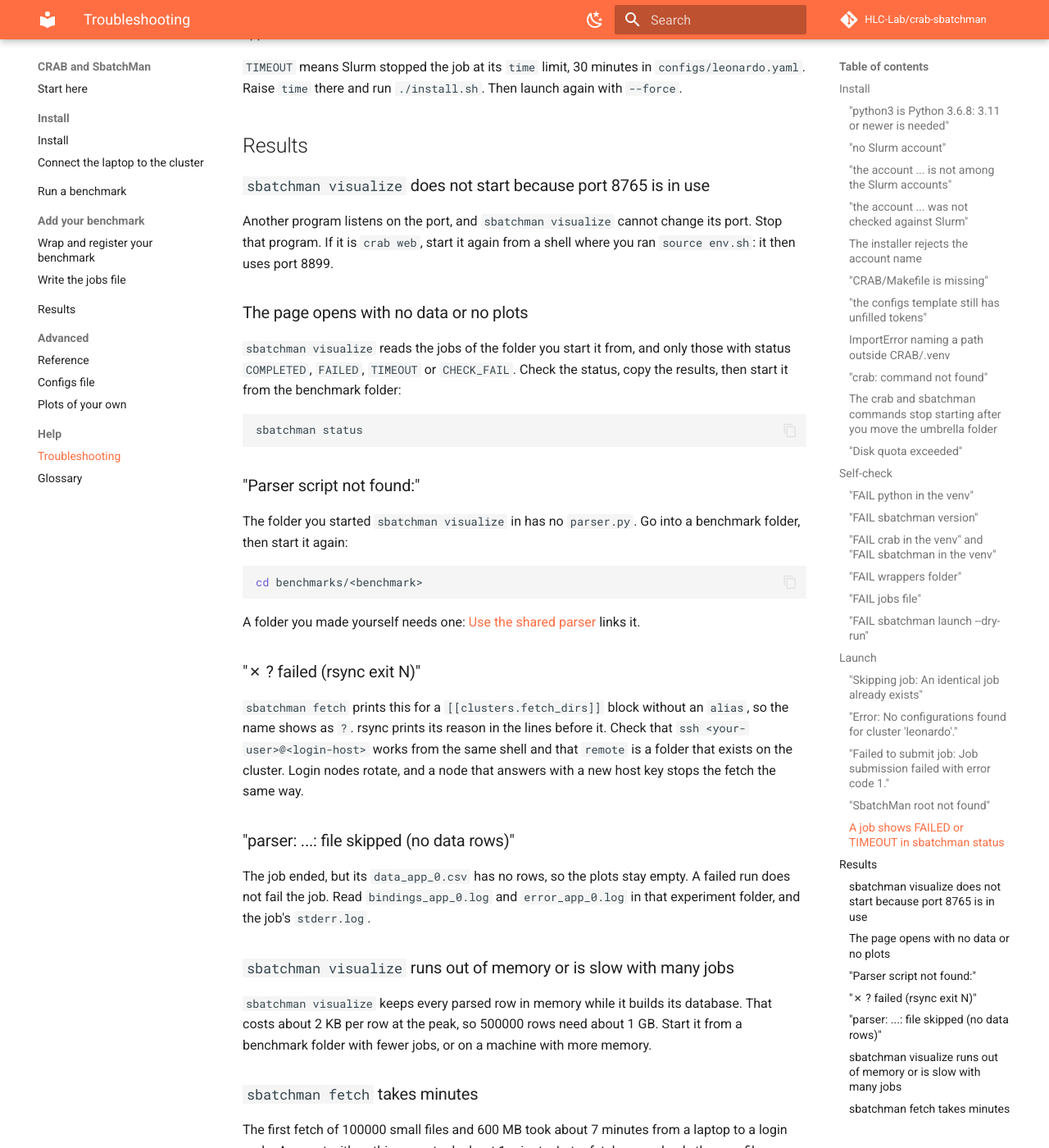
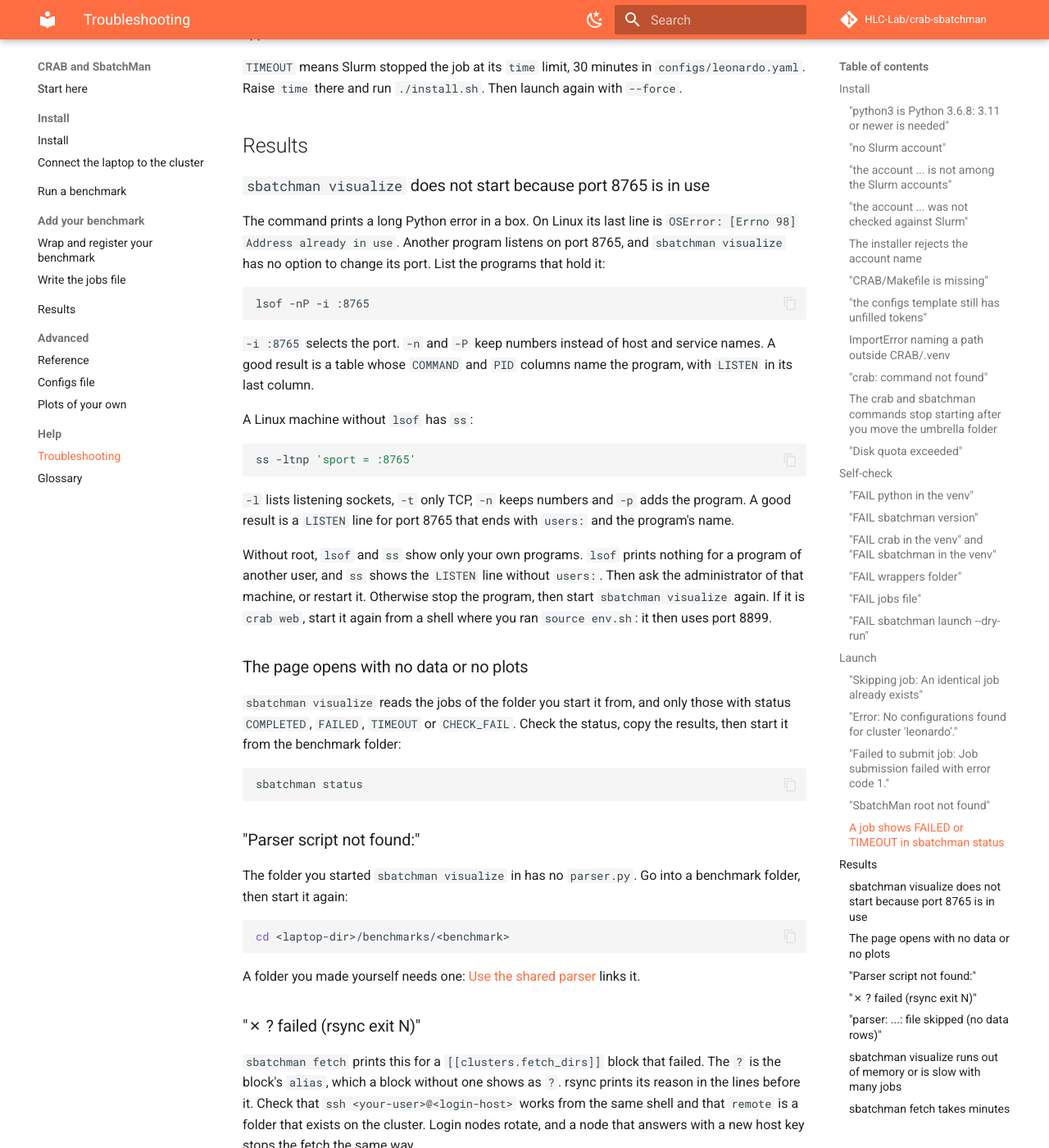
Before and after one commit to HLC-Lab/crab-sbatchman, an MkDocs documentation site: the page built from docs/troubleshooting.md, in a window 1280 px wide and 1400 px high, scrolled down 5570 px. Shown: the whole window at 82% size. Built offline with MkDocs 1.6.1 and Material for MkDocs 9.7.7, drawn with Linux system fonts in a browser that asks for light colours; comment, search, counter and statistics services are not loaded.

Commit message:
docs: answer the blind-run findings on results and the busy plot port

````diff
--- a/docs/troubleshooting.md
+++ b/docs/troubleshooting.md
@@ -239,7 +239,23 @@ Then launch again with `--force`.
 
 ### `sbatchman visualize` does not start because port 8765 is in use
 
-Another program listens on the port, and `sbatchman visualize` cannot change its port. Stop that program. If it is `crab web`, start it again from a shell where you ran `source env.sh`: it then uses port 8899.
+The command prints a long Python error in a box. On Linux its last line is `OSError: [Errno 98] Address already in use`. Another program listens on port 8765, and `sbatchman visualize` has no option to change its port. List the programs that hold it:
+
+```bash
+lsof -nP -i :8765
+```
+
+`-i :8765` selects the port. `-n` and `-P` keep numbers instead of host and service names. A good result is a table whose `COMMAND` and `PID` columns name the program, with `LISTEN` in its last column.
+
+A Linux machine without `lsof` has `ss`:
+
+```bash
+ss -ltnp 'sport = :8765'
+```
+
+`-l` lists listening sockets, `-t` only TCP, `-n` keeps numbers and `-p` adds the program. A good result is a `LISTEN` line for port 8765 that ends with `users:` and the program's name.
+
+Without root, `lsof` and `ss` show only your own programs. `lsof` prints nothing for a program of another user, and `ss` shows the `LISTEN` line without `users:`. Then ask the administrator of that machine, or restart it. Otherwise stop the program, then start `sbatchman visualize` again. If it is `crab web`, start it again from a shell where you ran `source env.sh`: it then uses port 8899.
 
 ### The page opens with no data or no plots
 
@@ -254,14 +270,14 @@ sbatchman status
 The folder you started `sbatchman visualize` in has no `parser.py`. Go into a benchmark folder, then start it again:
 
 ```bash
-cd benchmarks/<benchmark>
+cd <laptop-dir>/benchmarks/<benchmark>
 ```
 
 A folder you made yourself needs one: [Use the shared parser](plots.md#use-the-shared-parser) links it.
 
 ### "✗ ? failed (rsync exit N)"
 
-`sbatchman fetch` prints this for a `[[clusters.fetch_dirs]]` block without an `alias`, so the name shows as `?`. rsync prints its reason in the lines before it. Check that `ssh <your-user>@<login-host>` works from the same shell and that `remote` is a folder that exists on the cluster. Login nodes rotate, and a node that answers with a new host key stops the fetch the same way.
+`sbatchman fetch` prints this for a `[[clusters.fetch_dirs]]` block that failed. The `?` is the block's `alias`, which a block without one shows as `?`. rsync prints its reason in the lines before it. Check that `ssh <your-user>@<login-host>` works from the same shell and that `remote` is a folder that exists on the cluster. Login nodes rotate, and a node that answers with a new host key stops the fetch the same way.
 
 ### "parser: ...: file skipped (no data rows)"
 
````
Also changed, not shown: docs/results.md (+10 -5 lines).
